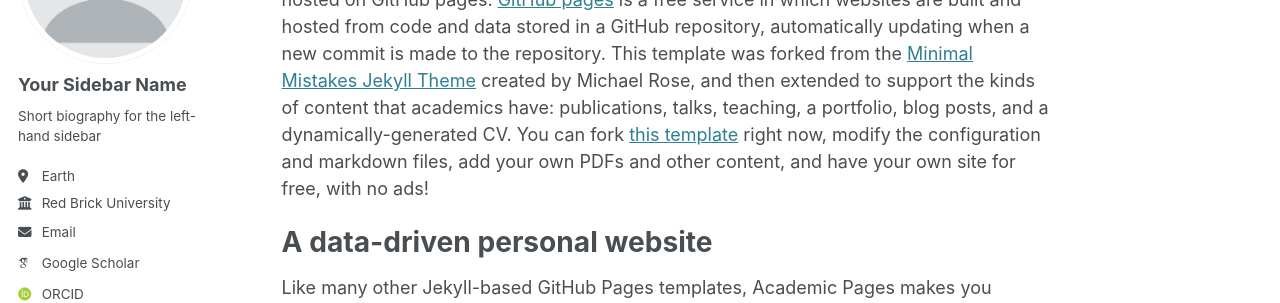
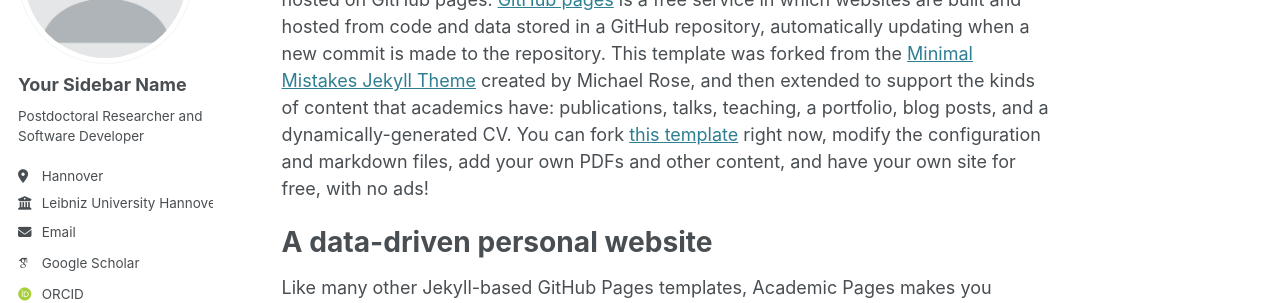
Before and after one commit to NavidValizadeh/NavidValizadeh.github.io, a Jekyll site: the page built from _pages/about.md, in a window 1280 px wide. Shown: the part 217-520 px from the top of the page. Built offline with Jekyll 4.4.1, drawn with Linux system fonts in a browser that asks for light colours; some web fonts are replaced.

Commit message:
Update _config.yml

```diff
--- a/_config.yml
+++ b/_config.yml
@@ -25,15 +25,15 @@ author:
   avatar           : "profile.png"
   name             : "Your Sidebar Name"
   pronouns         : # example: "she/her"
-  bio              : "Short biography for the left-hand sidebar"
-  location         : "Earth"
-  employer         : "Red Brick University"
+  bio              : "Postdoctoral Researcher and Software Developer"
+  location         : "Hannover"
+  employer         : "Leibniz University Hannover"
   uri              : # URL
-  email            : "none@example.org"
+  email            : "valizadeh@iop.uni-hannover.de"
 
   # Academic websites
   arxiv            : # URL - Update with the correct link to your profile
-  googlescholar    : "https://scholar.google.com/citations?user=PS_CX0AAAAAJ"
+  googlescholar    : "https://scholar.google.com/citations?user=HmPZmCsAAAAJ&hl=en"
   impactstory      : # URL
   orcid            : "http://orcid.org/yourorcidurl"
   semantic         : # URL
```
